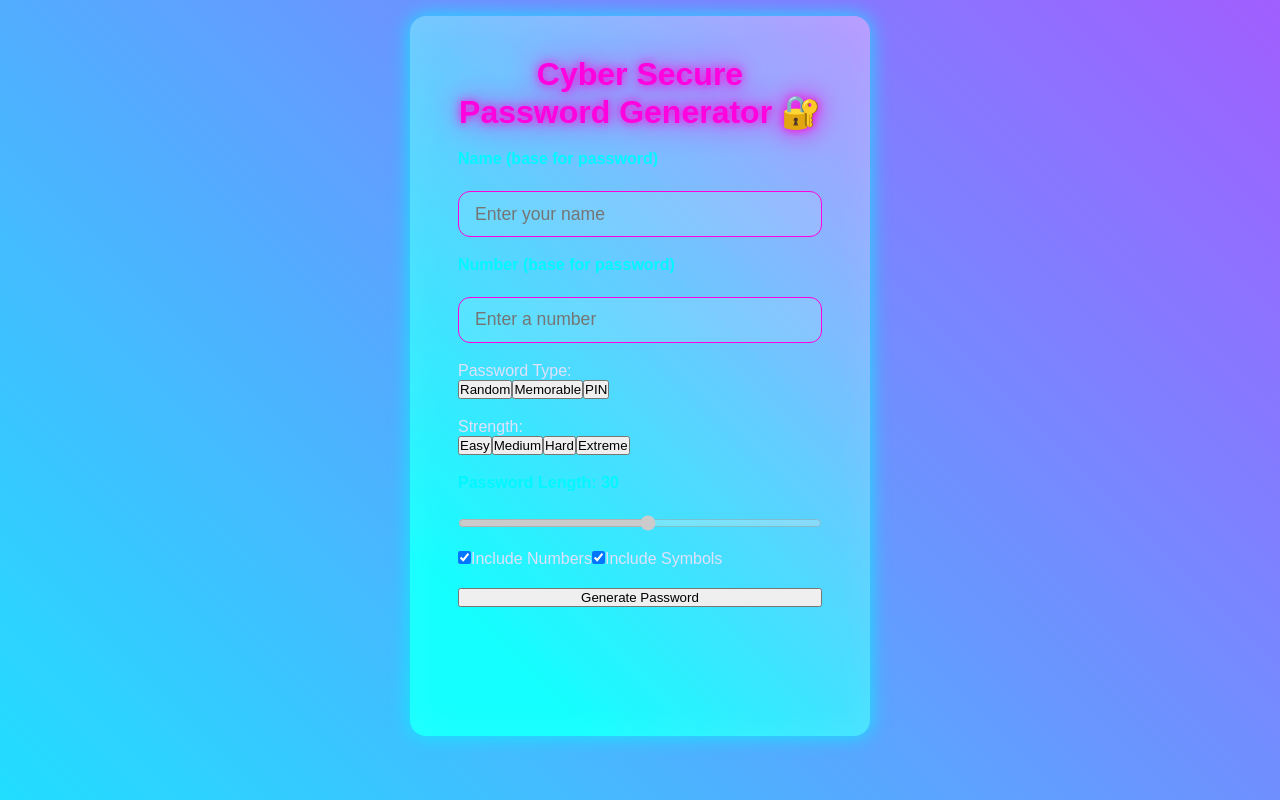
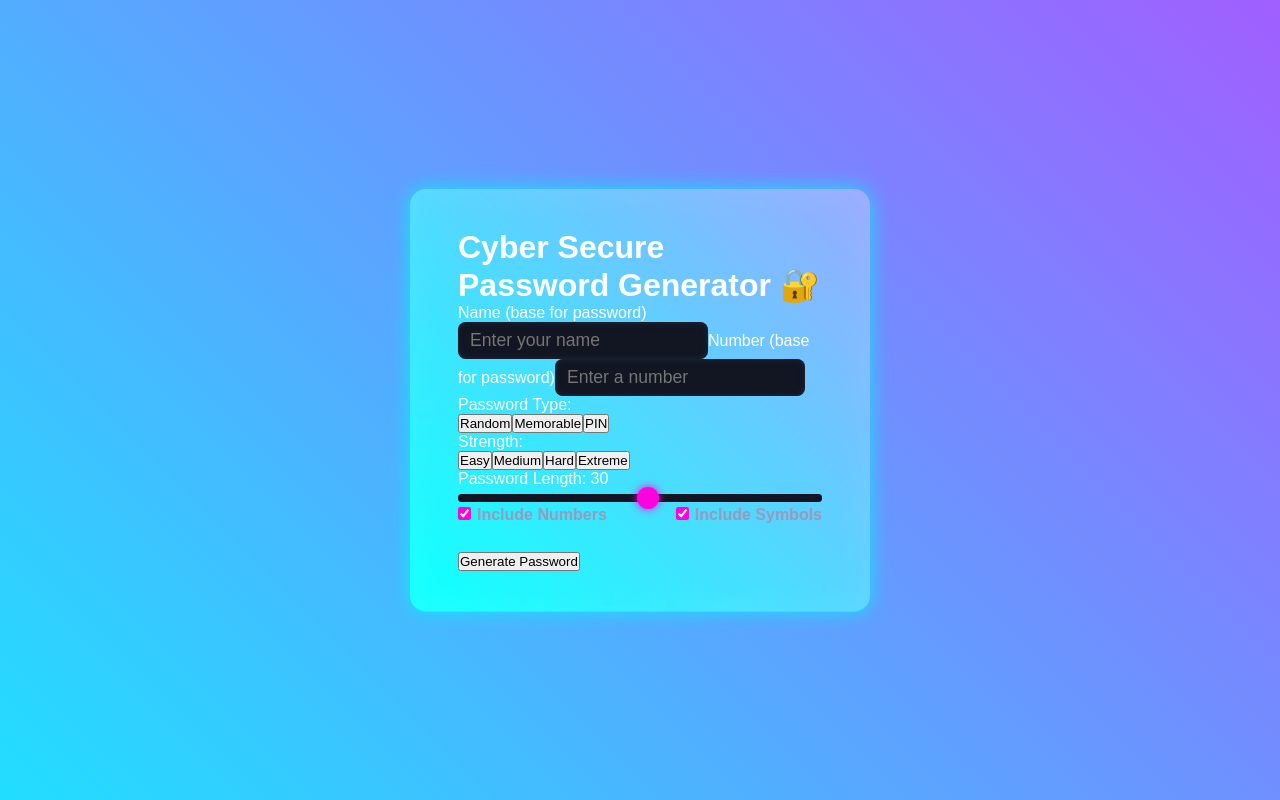
Before and after one commit to rishvmiyani/secure-password-generator, a React (Create React App) app: page / in a window 1280 px wide. Built offline with nearby package versions, Linux system fonts and the light colour scheme.

Commit message:
Update cyber-theme.css

```diff
--- a/src/styles/cyber-theme.css
+++ b/src/styles/cyber-theme.css
@@ -20,13 +20,6 @@
   font-family: var(--font);
 }
 
-html, body {
-  height: 100%;
-  overflow-x: hidden;
-  scroll-behavior: smooth;
-  -webkit-overflow-scrolling: touch;
-}
-
 body {
   background: linear-gradient(45deg, #ff00ff, #00ffff, #ff00ff);
   background-size: 400% 400%;
@@ -34,21 +27,13 @@ body {
   color: #fff;
   font-family: 'SPIRIT TIMOR', sans-serif;
   margin: 0;
-  padding: 1rem 0;
+  padding: 0;
+  height: 100vh;
   display: flex;
-  flex-direction: column;
+  justify-content: center;
   align-items: center;
-  min-height: 100vh;
+  overflow: hidden;
 }
-
-@font-face {
-  font-family: 'SPIRIT TIMOR';
-  src: url('./fonts/SPIRITTIMORRegular.woff2') format('WOFF2'),
-       url('./fonts/SPIRITTIMORRegular.woff') format('WOFF');
-  font-weight: normal;
-  font-style: normal;
-}
-
 @keyframes gradientAnimation {
   0% {
     background-position: 0% 50%;
@@ -61,11 +46,6 @@ body {
   }
 }
 
-/* Scroll fix for mobile */
-.app-container, body {
-  touch-action: pan-y;
-  -webkit-overflow-scrolling: touch;
-}
 
 /* Container */
 .app-container {
@@ -77,48 +57,332 @@ body {
   padding: 2.5rem 3rem;
   width: 100%;
   max-width: 460px;
-  height: 90vh;
-  overflow-y: auto;
   backdrop-filter: saturate(180%) brightness(130%);
   user-select: none;
   transition: all 0.3s ease;
+}
+
+@font-face {
+  font-family: 'SPIRIT TIMOR';
+  src: url('./fonts/SPIRITTIMORRegular.woff2') format('WOFF2'),
+       url('./fonts/SPIRITTIMORRegular.woff') format('WOFF');
+  font-weight: normal;
+  font-style: normal;
+}
+
+/* Title */
+.title {
+  font-family: 'SPIRIT TIMOR', sans-serif;
+  font-size: 3.5rem;
+  text-align: center;
+  color: #ffffff;
+  text-transform: uppercase;
+  letter-spacing: 2px;
+  margin-bottom: 30px;
+
+  /* Subtle Neon Glow Effect */
+  text-shadow:
+    0 0 2px #00fff7,
+    0 0 4px #00fff7,
+    0 0 6px #00fff7,
+    0 0 8px #ff00ff,
+    0 0 10px #ff00ff;
+
+  transition: all 0.3s ease;
+}
+
+.title:hover {
+  /* Boost glow on hover */
+  text-shadow:
+    0 0 10px #00fff7,
+    0 0 20px #00fff7,
+    0 0 40px #ff00ff,
+    0 0 70px #ff00ff;
+  transform: scale(1.05);
+}
+
+/* Input groups */
+.input-group {
   display: flex;
   flex-direction: column;
-  gap: 1.2rem;
-  color: var(--text-light);
+  margin-bottom: 1.4rem;
+  color: var(--text-muted);
 }
 
-@media (max-width: 500px) {
-  .app-container {
-    padding: 2rem 1.2rem;
-    max-height: 100vh;
-  }
-}
-
-/* Typography & headings */
-.app-title {
-  text-align: center;
-  font-weight: 700;
-  font-size: 2rem;
-  color: var(--neon-pink);
-  text-shadow:
-    0 0 10px var(--neon-pink),
-    0 0 30px var(--neon-pink);
-  user-select: text;
-}
-
-/* Inputs and labels */
-.input-label {
+.input-group label {
   font-weight: 600;
-  margin-bottom: 0.25rem;
-  color: var(--neon-blue);
+  font-size: 0.9rem;
+  margin-bottom: 0.35rem;
   user-select: text;
 }
 
 .input-field {
-  padding: 0.7rem 1rem;
+  padding: 0.5rem 0.75rem;
+  border-radius: 8px;
+  border: none;
+  outline: none;
   font-size: 1.1rem;
+  background: #121522;
+  color: var(--text-light);
+  box-shadow:
+    inset 0 0 6px #20293a;
+  transition: box-shadow 0.25s ease;
+}
+
+.input-field:focus {
+  box-shadow:
+    0 0 12px var(--neon-blue),
+    inset 0 0 8px var(--neon-blue);
+}
+
+/* Password Type Selector */
+.password-type-selector {
+  display: flex;
+  justify-content: space-between;
+  margin-bottom: 1.4rem;
+  user-select: none;
+}
+
+.password-type-option {
+  flex: 1;
+  text-align: center;
+  padding: 0.65rem 0;
+  margin: 0 5px;
+  border-radius: 10px;
+  background: #14192b;
+  color: var(--text-muted);
+  cursor: pointer;
+  font-weight: 600;
+  letter-spacing: 0.06em;
+  font-size: 1.05rem;
+  box-shadow:
+    inset 0 0 8px #0b0d15;
+  transition: all 0.25s ease;
+  user-select: none;
+  position: relative;
+}
+
+.password-type-option:hover,
+.password-type-option:focus-visible {
+  color: var(--neon-pink);
+  box-shadow:
+    0 0 16px var(--neon-pink),
+    inset 0 0 16px var(--neon-pink);
+  transform: scale(1.1);
+  z-index: 10;
+  font-weight: 700;
+}
+
+/* Active Tab */
+.password-type-option.active {
+  background: #201c2e;
+  color: var(--neon-pink);
+  box-shadow:
+    0 0 18px var(--neon-pink),
+    inset 0 0 16px var(--neon-pink);
+  font-weight: 700;
+  transform: scale(1.12);
+  user-select: text;
+  z-index: 20;
+}
+
+/* Password Strength Selector */
+.password-strength-selector {
+  display: flex;
+  justify-content: space-around;
+  margin-bottom: 1.6rem;
+  user-select: none;
+}
+
+.password-strength-option {
+  flex: 1;
+  margin: 0 6px;
+  padding: 0.6rem 0;
+  border-radius: 10px;
+  text-align: center;
+  font-weight: 600;
+  font-size: 1.1rem;
+  color: var(--text-muted);
+  background: #14192b;
+  cursor: pointer;
+  box-shadow: inset 0 0 8px #0b0d15;
+  transition: all 0.25s ease;
+  position: relative;
+}
+
+.password-strength-option:hover,
+.password-strength-option:focus-visible {
+  color: var(--neon-blue);
+  box-shadow:
+    0 0 16px var(--neon-blue),
+    inset 0 0 16px var(--neon-blue);
+  transform: scale(1.1);
+  z-index: 10;
+  font-weight: 700;
+}
+
+.password-strength-option.active {
+  background: #201c2e;
+  color: var(--neon-blue);
+  box-shadow:
+    0 0 20px var(--neon-blue),
+    inset 0 0 18px var(--neon-blue);
+  font-weight: 700;
+  transform: scale(1.12);
+  user-select: text;
+  z-index: 20;
+}
+
+/* Slider */
+.slider-group {
+  margin-bottom: 1.4rem;
+}
+
+input[type="range"].slider {
+  width: 100%;
+  -webkit-appearance: none;
+  height: 8px;
+  background: #14192b;
+  border-radius: 8px;
+  box-shadow: inset 0 0 6px #0b0d15;
+  cursor: pointer;
+  transition: background 0.3s ease;
+}
+
+input[type="range"].slider::-webkit-slider-thumb {
+  -webkit-appearance: none;
+  appearance: none;
+  width: 22px;
+  height: 22px;
+  background: var(--neon-pink);
+  border-radius: 50%;
+  cursor: pointer;
+  box-shadow: 0 0 8px var(--neon-pink);
+  transition: box-shadow 0.3s ease;
+}
+
+input[type="range"].slider::-webkit-slider-thumb:hover {
+  box-shadow: 0 0 16px var(--neon-pink);
+}
+
+input[type="range"].slider:focus {
+  outline: none;
+  background: #1a1e35;
+}
+
+/* Checkbox group */
+.checkbox-group {
+  display: flex;
+  justify-content: space-between;
+  margin-bottom: 1.8rem;
+  color: var(--text-muted);
+  font-weight: 600;
+}
+
+.checkbox-group label {
+  cursor: pointer;
+  user-select: none;
+}
+
+.checkbox-group input[type="checkbox"] {
+  margin-right: 6px;
+  accent-color: var(--neon-pink);
+  cursor: pointer;
+}
+
+/* Generate Button */
+.generate-button {
+  width: 100%;
+  padding: 0.85rem 0;
+  background: var(--neon-pink);
+  color: #0f111a;
+  font-weight: 700;
+  font-size: 1.15rem;
+  border: none;
+  border-radius: 10px;
+  cursor: pointer;
+  box-shadow: 0 0 20px var(--neon-pink);
+  transition: background 0.3s ease, transform 0.2s ease;
+  user-select: none;
+}
+
+.generate-button:hover {
+  background: #ff3ac9;
+  transform: scale(1.05);
+  box-shadow: 0 0 30px #ff3ac9;
+}
+
+/* Output Section */
+.output-section {
+  margin-top: 1.8rem;
+  user-select: text;
+}
+
+.output-section label {
+  font-weight: 600;
+  font-size: 1rem;
+  margin-bottom: 0.6rem;
+  display: block;
+  color: var(--neon-pink);
+  text-shadow:
+    0 0 8px var(--neon-pink),
+    0 0 14px var(--neon-pink);
+}
+
+.password-output {
+  background: #121522;
+  padding: 0.8rem 1rem;
   border-radius: 12px;
-  border: 1.5px solid var(--neon-pink);
-  background: rgba(255 255 255 / 0.1);
+  font-family: 'Courier New', Courier, monospace;
+  font-size: 1.3rem;
+  display: flex;
+  align-items: center;
+  justify-content: space-between;
+  box-shadow:
+    inset 0 0 12px var(--shadow-neon-pink);
+  color: var(--text-light);
+  user-select: all;
 }
+
+.password-output code {
+  user-select: all;
+  overflow-wrap: break-word;
+  word-break: break-word;
+  max-width: 85%;
+}
+
+/* Icon buttons */
+.icon-button {
+  background: transparent;
+  border: none;
+  cursor: pointer;
+  color: var(--neon-pink);
+  padding: 4px;
+  margin-left: 12px;
+  transition: color 0.3s ease, transform 0.2s ease;
+  display: flex;
+  align-items: center;
+  justify-content: center;
+  user-select: none;
+}
+
+.icon-button:hover {
+  color: #ff62d6;
+  transform: scale(1.2);
+}
+
+/* Responsive */
+@media (max-width: 500px) {
+  .app-container {
+    padding: 2rem 1.5rem;
+    max-width: 100%;
+  }
+  .password-type-selector,
+  .password-strength-selector {
+    flex-direction: column;
+  }
+  .password-type-option,
+  .password-strength-option {
+    margin: 6px 0;
+  }
+}
```
